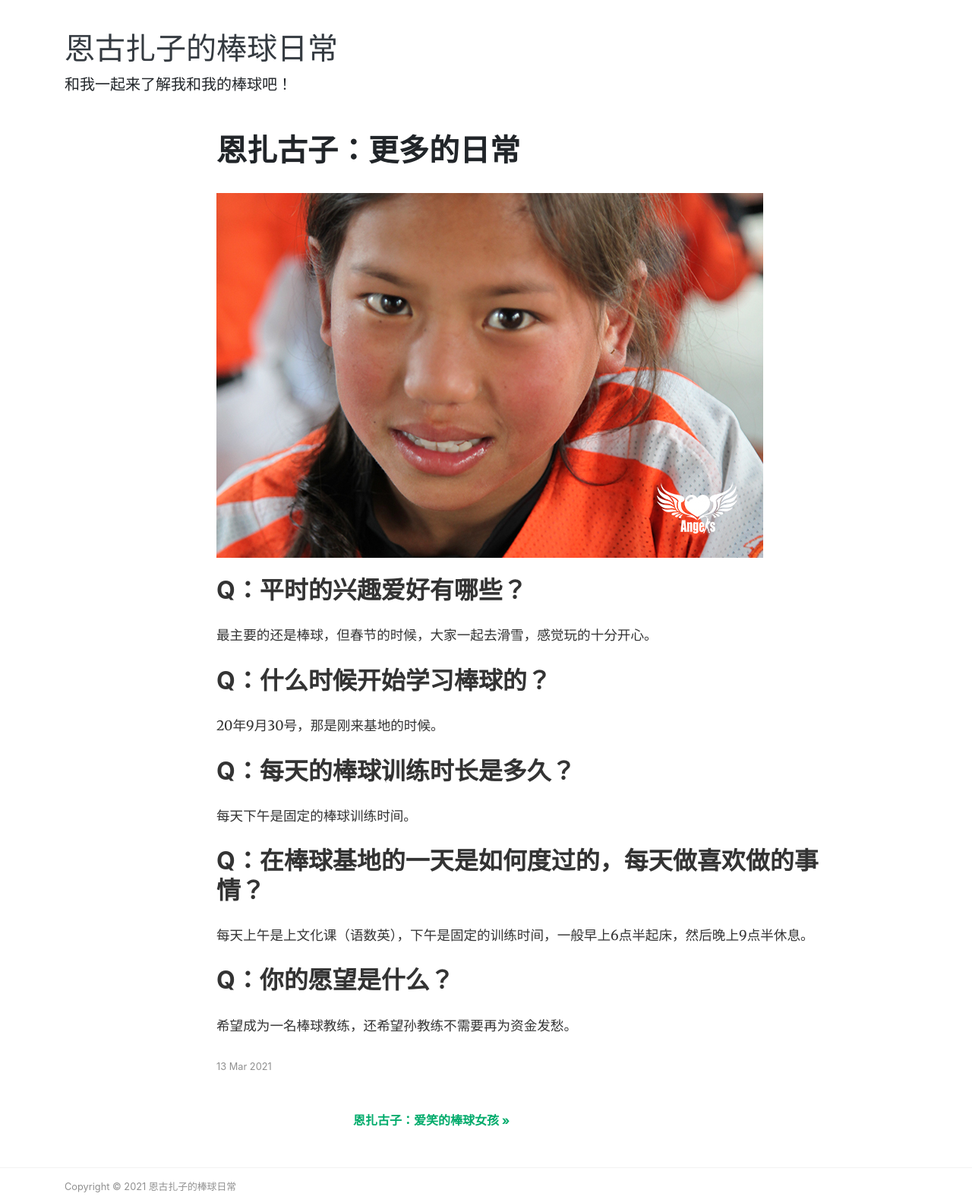
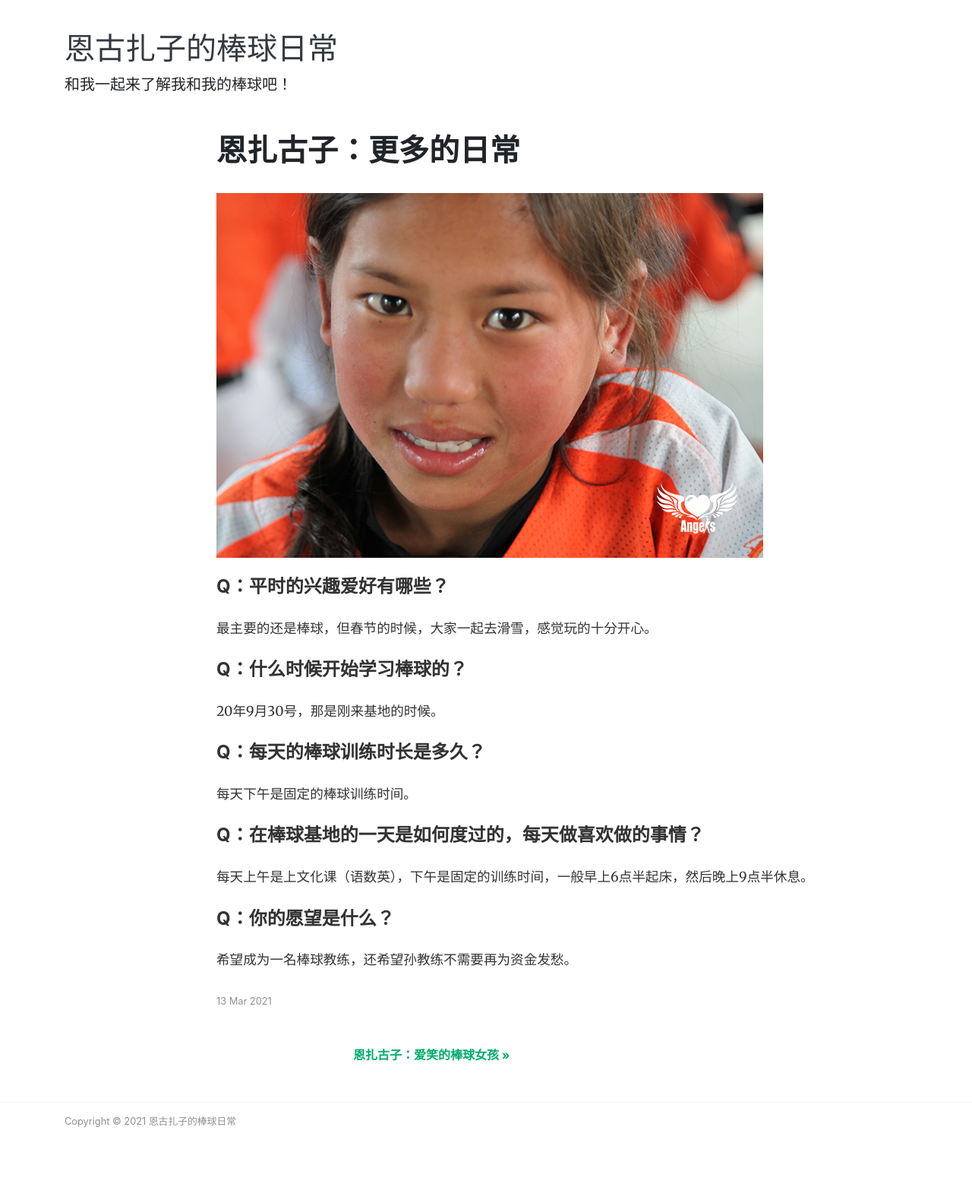
Before and after one commit to skline31/symmetrical-octo-doodle, a Jekyll site: the page built from _posts/2021-03-13-geng-duo-ri-chang.md, in a window 1280 px wide. Shown: the whole page at 76% size. Built offline with Jekyll 4.4.1, drawn with Linux system fonts in a browser that asks for light colours; nearby versions of some CDN libraries; after the commit the page ends 1497 px from its top, so only the background shows below that.

```diff
--- a/_posts/2021-03-13-geng-duo-ri-chang.md
+++ b/_posts/2021-03-13-geng-duo-ri-chang.md
@@ -4,17 +4,17 @@ title:  "恩扎古子：更多的日常"
 image: assets/images/IMG_5683.jpeg
 ---
 
-## Q：平时的兴趣爱好有哪些？
+#### Q：平时的兴趣爱好有哪些？
 最主要的还是棒球，但春节的时候，大家一起去滑雪，感觉玩的十分开心。
 
-## Q：什么时候开始学习棒球的？
+#### Q：什么时候开始学习棒球的？
 20年9月30号，那是刚来基地的时候。
 
-## Q：每天的棒球训练时长是多久？
+#### Q：每天的棒球训练时长是多久？
 每天下午是固定的棒球训练时间。
 
-## Q：在棒球基地的一天是如何度过的，每天做喜欢做的事情？
+#### Q：在棒球基地的一天是如何度过的，每天做喜欢做的事情？
 每天上午是上文化课（语数英），下午是固定的训练时间，一般早上6点半起床，然后晚上9点半休息。
 
-## Q：你的愿望是什么？
+#### Q：你的愿望是什么？
 希望成为一名棒球教练，还希望孙教练不需要再为资金发愁。
```
